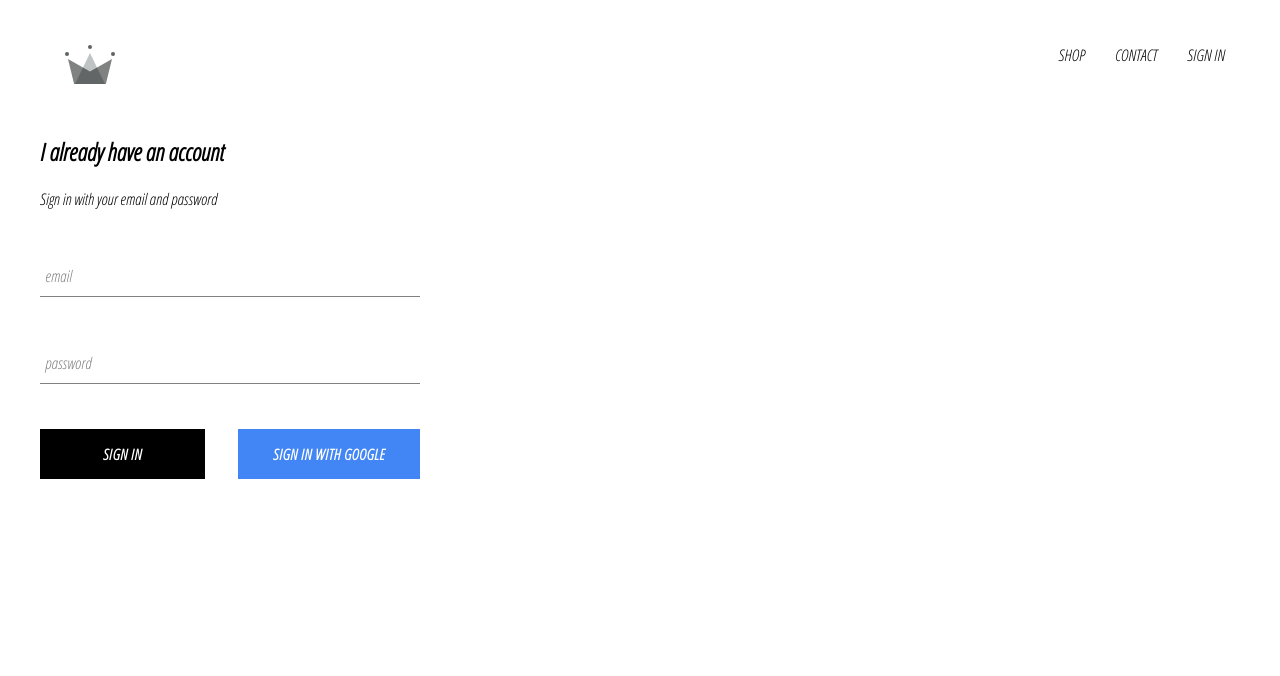
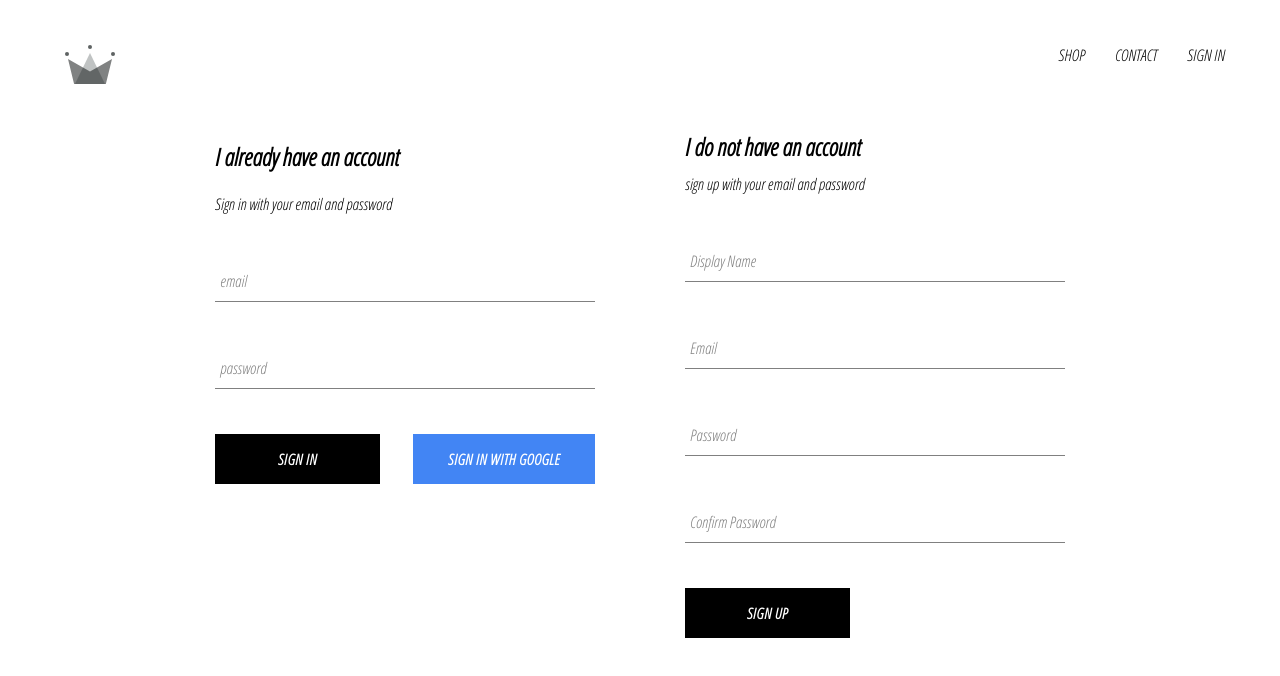
Before and after one commit to Ejay02/E-s-clothing, a React (Create React App) app: page /signin in a window 1280 px wide. Shown: the top 676 px of the page. Built offline with nearby package versions, Linux system fonts and the light colour scheme; no server answers.

Commit message:
implemented firebase utils, ability to store auth users in firebase

```diff
--- a/src/App.js
+++ b/src/App.js
@@ -6,7 +6,7 @@
 import SignInAndSignUpPage from   "./pages/sign-in-and-sign-up/sign-in-and-sign-up.component";
 import Header from "./components/header/header.component";
 
-import {auth} from "./firebase/firebase.utils";
+import {auth, createUserProfileDocument} from "./firebase/firebase.utils";
 
 class App extends React.Component {
   constructor() {
@@ -20,11 +20,24 @@
   unsubscribeFromAuth = null;
 
 componentDidMount() {
- this.unsubscribeFromAuth = auth.onAuthStateChanged(user => {
-    this.setState ({ currentUser: user});
+ this.unsubscribeFromAuth = auth.onAuthStateChanged(async userAuth => {
+   if (userAuth){
+     const userRef = await createUserProfileDocument(userAuth);
 
-    console.log(user);
-  });
+     userRef.onSnapshot(snapShot => {
+     this.setState({
+       currentUser: {
+         id: snapShot.id,
+         ...snapShot.data()
+         }
+        });
+
+        console.log(this.state);
+     });
+     }
+
+    this.setState({currentUser: userAuth});
+   });
 }
 
 componentWillUnmount(){
--- /dev/null
+++ b/src/components/sign-up/sign-up.component.jsx
@@ -0,0 +1,106 @@
+import React from "react";
+import FormInput from "../form-input/form-input.component";
+import CustomButton from "../custom-button/custom-button.component";
+import {auth, createUserProfileDocument} from "../../firebase/firebase.utils";
+
+import "./sign-up.styles.scss";
+
+
+
+class SignUp extends React.Component {
+    constructor (){
+        super ();
+
+        this.state = {
+            displayName: "",
+            email: "",
+            password: "",
+            confirmPassword: "",
+        };
+    }
+
+ handleSubmit = async event => {
+     event.preventDefault ();
+
+     const {displayName, email, password, confirmPassword} = this.state;
+
+        if( password !== confirmPassword) {
+            alert ("passwords don't match");
+            return;
+        }
+
+        try{
+            const {user} = await auth.createUserWithEmailAndPassword(
+                email,
+                 password
+                 );
+
+         await createUserProfileDocument(user, {displayName});
+
+         this.setState({
+            displayName: "",
+            email: "",
+            password: "",
+            confirmPassword: "",
+        });
+
+        } catch (error) {
+            console.error(error);
+        }
+ };
+
+handleChange = event => {
+    const {name, value} = event.target;
+
+    this.setState({[name]: value });
+};
+
+    render (){
+        const {displayName, email, password, confirmPassword} = this.state;
+        return (
+            <div className= "sign-up">
+             <h2 className = "title">I do not have an account</h2>
+             <span>sign up with your email and password</span>
+             <form className="sign-up-form" onSubmit={this.handleSubmit}>
+             <FormInput
+                 type="text"
+                 name="displayName"
+                 value={displayName}
+                 onChange={this.handleChange}
+                 label="Display Name"
+                 required
+                />
+             <FormInput
+                 type="email"
+                 name="email"
+                 value={email}
+                 onChange={this.handleChange}
+                 label="Email"
+                 required
+                />
+             <FormInput
+                 type="password"
+                 name="password"
+                 value={password}
+                 onChange={this.handleChange}
+                 label="Password"
+                 required
+                />
+                     <FormInput
+                 type="password"
+                 name="confirmPassword"
+                 value={confirmPassword}
+                 onChange={this.handleChange}
+                 label="Confirm Password"
+                 required
+                />
+
+              <CustomButton type="submit"> SIGN UP</CustomButton>
+
+             </form>
+            </div>
+        );
+    }
+}
+
+export default SignUp;
--- /dev/null
+++ b/src/components/sign-up/sign-up.styles.scss
@@ -0,0 +1,10 @@
+.sign-up {
+    display: flex;
+    flex-direction: column;
+    width: 380px;
+
+    .title {
+        margin: 10px 0;
+    }
+
+}
--- a/src/firebase/firebase.utils.js
+++ b/src/firebase/firebase.utils.js
@@ -13,6 +13,31 @@
         measurementId: "G-J7KMZKCQ19"
       };
 
+export const createUserProfileDocument = async (userAuth, additionalData) => {
+          if (!userAuth) return;
+
+          const userRef = firestore.doc(`users/${userAuth.uid}`);
+
+          const snapShot = await userRef.get();
+
+             if(!snapShot.exists) {
+               const { displayName, email} = userAuth;
+               const createdAt = new Date ();
+
+               try {
+                  await userRef.set({
+                    displayName,
+                    email,
+                    createdAt,
+                    ...additionalData
+                  });
+               } catch (error) {
+                console.log("error creating user", error.message);
+               }
+             }
+             return userRef;
+};
+
       firebase.initializeApp(config);
 
 
--- a/src/pages/sign-in-and-sign-up/sign-in-and-sign-up.component.jsx
+++ b/src/pages/sign-in-and-sign-up/sign-in-and-sign-up.component.jsx
@@ -1,11 +1,12 @@
 import React from "react";
 import SignIn from "../../components/sign-in/sign-in.component";
-
+import SignUp from "../../components/sign-up/sign-up.component";
 import "./sign-in-and-sign-up.styles.scss";
 
 const SignInAndSignUpPage = () => (
     <div className="sign-in-and-sign-up">
         <SignIn />
+        <SignUp/>
         </div>
 
 );
--- a/src/pages/sign-in-and-sign-up/sign-in-and-sign-up.styles.scss
+++ b/src/pages/sign-in-and-sign-up/sign-in-and-sign-up.styles.scss
@@ -0,0 +1,6 @@
+.sign-in-and-sign-up {
+    width: 850px;
+    display: flex;
+    justify-content: space-between;
+    margin: 30px auto;
+}
```
